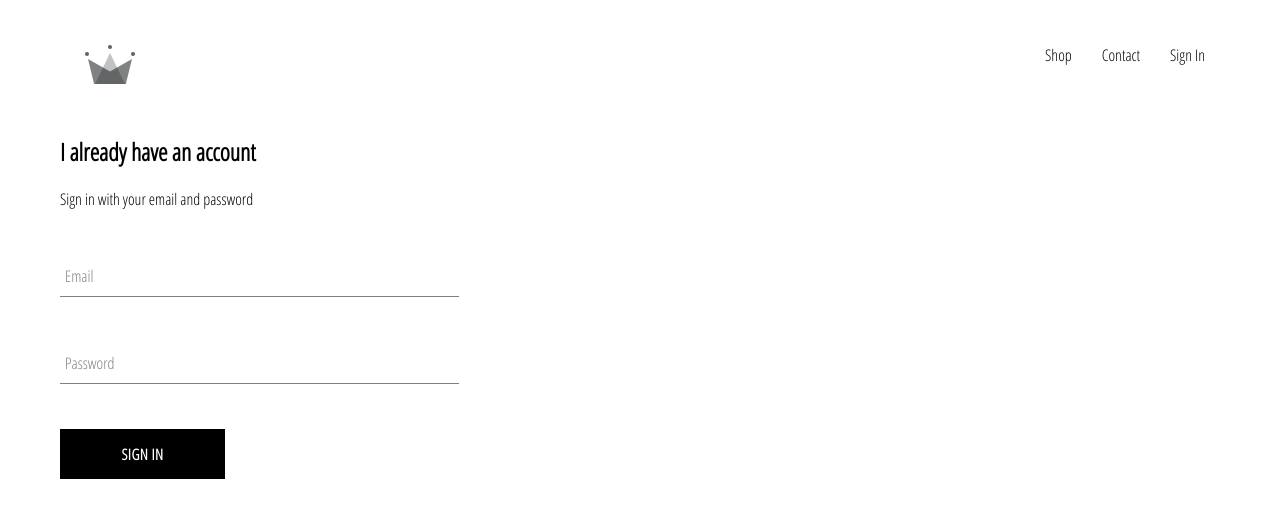
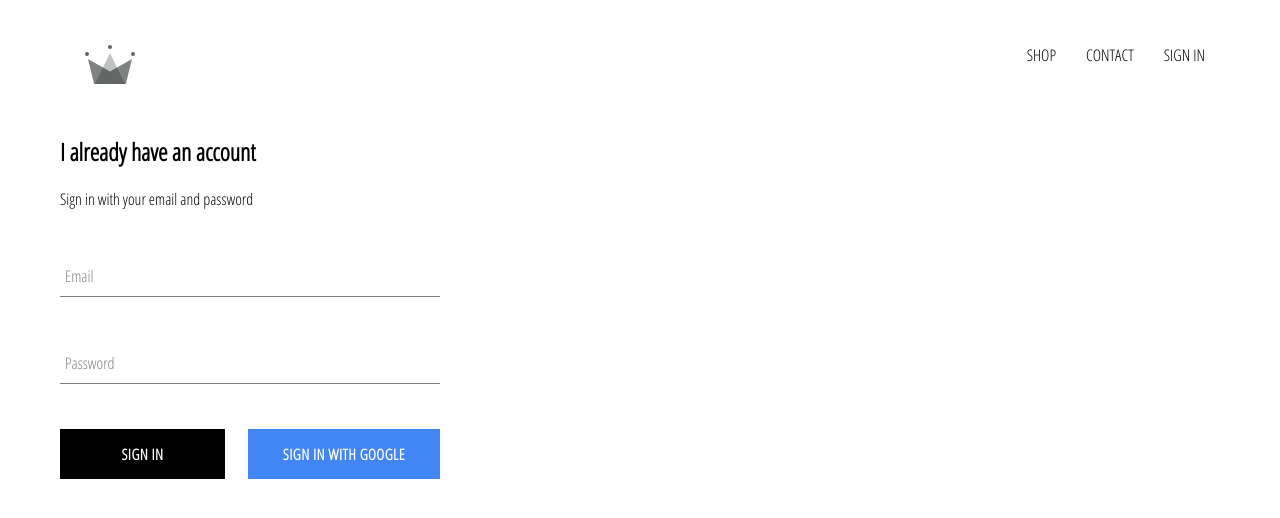
Before and after one commit to krr2020/rk-clothing, a React (Create React App) app: page /signin in a window 1280 px wide. Shown: the top 518 px of the page. Built offline with nearby package versions, Linux system fonts and the light colour scheme; no server answers.

Commit message:
Firebase with google signin integration

```diff
--- a/package.json
+++ b/package.json
@@ -6,6 +6,7 @@
     "@testing-library/jest-dom": "^5.16.2",
     "@testing-library/react": "^12.1.2",
     "@testing-library/user-event": "^13.5.0",
+    "firebase": "^9.6.6",
     "global": "^4.4.0",
     "node-sass": "^7.0.1",
     "react": "^17.0.2",
--- a/src/App.js
+++ b/src/App.js
@@ -1,3 +1,4 @@
+import React from 'react';
 import { Switch, Route } from 'react-router-dom';
 
 import './App.scss';
@@ -6,10 +7,37 @@ import ShopPage from './pages/shop/shop';
 import AuthPage from './pages/auth/auth';
 import Header from './components/header/header'
 
-function App() {
+import { auth } from './firebase/utils';
+
+class App extends React.Component {
+
+  constructor() {
+    super();
+
+    this.state = {
+      currentUser: null,
+    }
+  }
+
+  componentDidMount() {
+    this.unsubscribeFromAuth =  auth.onAuthStateChanged(user => {
+      this.setState({
+        currentUser: user,
+      })
+    })
+  }
+
+  componentWillUnmount() {
+    this.unsubscribeFromAuth();
+  }
+
+
+  render() {
+    const { currentUser } = this.state;
+
     return (
       <div>
-      <Header />
+        <Header currentUser={currentUser} />
         <Switch>
           <Route exact path='/' component={HomePage} />
           <Route path='/shop' component={ShopPage} />
@@ -18,5 +46,6 @@ function App() {
       </div>
     );
   }
+}
 
 export default App;
--- a/src/App.scss
+++ b/src/App.scss
@@ -1,9 +1,13 @@
+* {
+	box-sizing: border-box;
+}
+
 body {
-  font-family: 'Open Sans Condensed', serif;
-  padding: 20px 60px;
+	font-family: "Open Sans Condensed", serif;
+	padding: 20px 60px;
 }
 
 a {
-  text-decoration: none;
-  color: #000000;
+	text-decoration: none;
+	color: #000000;
 }
--- a/src/components/custom-button/custom-button.jsx
+++ b/src/components/custom-button/custom-button.jsx
@@ -2,8 +2,11 @@ import React from "react";
 
 import "./styles.scss";
 
-const CustomButton = ({ children, ...otherProps }) => (
-	<button className="custom-button" {...otherProps}>
+const CustomButton = ({ children, isGoogleSignIn, ...otherProps }) => (
+	<button
+		className={`${isGoogleSignIn ? "google-sign-in" : ""} custom-button`}
+		{...otherProps}
+	>
 		{children}
 	</button>
 );
--- a/src/components/custom-button/styles.scss
+++ b/src/components/custom-button/styles.scss
@@ -19,4 +19,14 @@
 		color: black;
 		border: 1px solid black;
 	}
+
+	&.google-sign-in {
+		background-color: #4285f4;
+		color: #fff;
+
+		&:hover {
+			background-color: #358ae8;
+			border: none;
+		}
+	}
 }
--- a/src/components/header/header.jsx
+++ b/src/components/header/header.jsx
@@ -1,12 +1,12 @@
 import React from "react";
-import { Link } from 'react-router-dom';
+import { Link } from "react-router-dom";
 
-import { ReactComponent as Logo } from './../../assets/crown.svg'
+import { ReactComponent as Logo } from "./../../assets/crown.svg";
+import { auth } from "../../firebase/utils";
 
-import './styles.scss';
+import "./styles.scss";
 
-
-const Header = () => {
+const Header = ({ currentUser }) => {
 	return (
 		<div className="header">
 			<Link className="logo-container" to="/">
@@ -14,17 +14,23 @@ const Header = () => {
 			</Link>
 			<div className="options">
 				<Link className="option" to="/shop">
-          Shop
+					SHOP
 				</Link>
 				<Link className="option" to="/contact">
-          Contact
+					CONTACT
 				</Link>
+				{!!currentUser ? (
+					<div className="option" onClick={() => auth.signOut()}>
+						SIGN OUT
+					</div>
+				) : (
 					<Link className="option" to="/signin">
-          Sign In
+						SIGN IN
 					</Link>
+				)}
 			</div>
 		</div>
-  )
-}
+	);
+};
 
 export default Header;
--- a/src/components/header/styles.scss
+++ b/src/components/header/styles.scss
@@ -20,6 +20,7 @@
 
 		.option {
 			padding: 10px 15px;
+			cursor: pointer;
 		}
 	}
 }
--- a/src/components/sign-in/sign-in.jsx
+++ b/src/components/sign-in/sign-in.jsx
@@ -1,6 +1,7 @@
 import React from "react";
 import FormInput from "../form-input/form-input";
 import CustomButton from "../custom-button/custom-button";
+import { signInWithGoogle } from "../../firebase/utils";
 
 import "./styles.scss";
 
@@ -43,6 +44,7 @@ class SignIn extends React.Component {
 					<FormInput
 						label="Email"
 						name="email"
+						type="email"
 						value={email}
 						onChange={this.handleInputChange}
 						required
@@ -55,8 +57,12 @@ class SignIn extends React.Component {
 						onChange={this.handleInputChange}
 						required
 					/>
-
-					<CustomButton type="submit"> Sign in </CustomButton>
+					<div className="buttons">
+						<CustomButton type="submit"> Sign in </CustomButton>
+						<CustomButton onClick={signInWithGoogle} isGoogleSignIn>
+							Sign in with Google
+						</CustomButton>
+					</div>
 				</form>
 			</div>
 		);
--- a/src/components/sign-in/styles.scss
+++ b/src/components/sign-in/styles.scss
@@ -1,5 +1,14 @@
 .sign-in {
-	width: 30vw;
+	width: 380px;
 	display: flex;
 	flex-direction: column;
+
+	.title {
+		margin: 10px 0;
+	}
+
+	.buttons {
+		display: flex;
+		justify-content: space-between;
+	}
 }
--- /dev/null
+++ b/src/firebase/utils.js
@@ -0,0 +1,27 @@
+// Import the functions you need from the SDKs you need
+import firebase from 'firebase/compat/app';
+import 'firebase/compat/firestore';
+import 'firebase/compat/auth';
+
+const firebaseConfig = {
+  apiKey: "AIzaSyBNhFzuQbtNxewnLEFmkoqeFMbFbvbM1zk",
+  authDomain: "rk-clothing.firebaseapp.com",
+  projectId: "rk-clothing",
+  storageBucket: "rk-clothing.appspot.com",
+  messagingSenderId: "1045482053093",
+  appId: "1:1045482053093:web:d07a8c46aad2730ac4e30c",
+  measurementId: "G-MVBVKWLSF5"
+};
+
+// Initialize Firebase
+const app = firebase.initializeApp(firebaseConfig);
+
+export const auth = firebase.auth();
+export const firestore = firebase.firestore();
+
+const provider = new firebase.auth.GoogleAuthProvider();
+provider.setCustomParameters({
+  prompt: 'select_account',
+});
+
+export const signInWithGoogle = () => auth.signInWithPopup(provider);
```
Also changed, not shown: 1 other file (tests, documents, lock files or other folders). Lines whose indentation alone changed are shown as unchanged.
